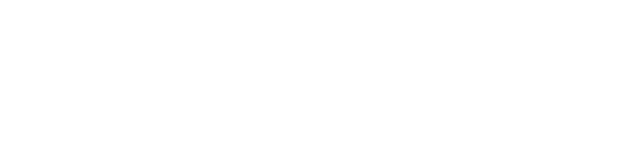
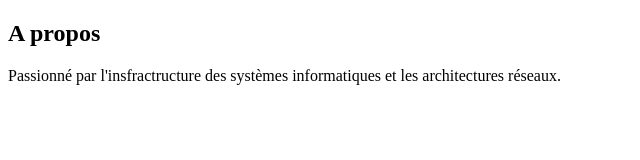
Before and after one commit to alberic-s/mon-cv, a plain HTML site: page index.html in a window 1280 px wide. Shown: the whole page, without its empty margins (0-640 px from the left). Drawn offline with Linux system fonts and the light colour scheme.

Commit message:
mise en place de la section description

```diff
--- a/index.html
+++ b/index.html
@@ -6,6 +6,9 @@
     <title>Document</title>
 </head>
 <body>
-
+    <section>
+        <h2>A propos</h2>
+        <p>Passionné par l'insfractructure des systèmes informatiques et les architectures réseaux.</p>
+    </section>
 </body>
 </html>
```
